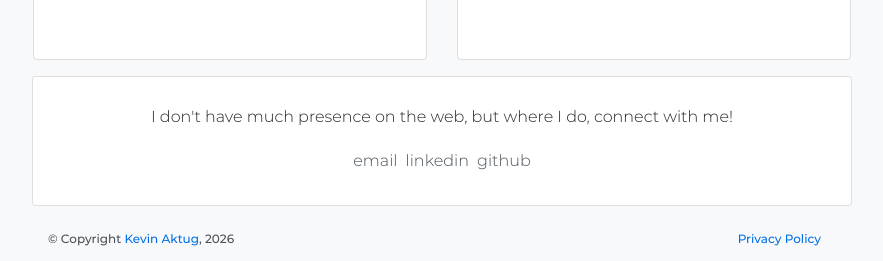
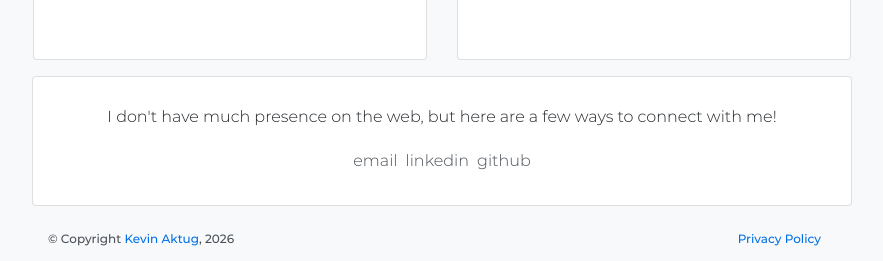
Before and after one commit to Kmagameguy/portfolio, a Jekyll site: the page built from site/about/index.html, in a window 1280 px wide and 1202 px high. Shown: the part 938-1199 px from the top of the window, without its empty margins (198-1081 px from the left). Built offline with Jekyll 4.4.1, drawn with Linux system fonts in a browser that asks for light colours.

Commit message:
Minor Updates (#120)

```diff
--- a/site/about/index.html
+++ b/site/about/index.html
@@ -59,7 +59,7 @@ permalink: /about/
 <div class="card mt-3 p-2">
   <div class="card-body">
       <div class="card-text text-center">
-        <p>I don't have much presence on the web, but where I do, connect with me!</p>
+        <p>I don't have much presence on the web, but here are a few ways to connect with me!</p>
       </div>
       {% for item in site.social_links %}
         {% assign remainder = forloop.index | minus: 1 | modulo: 4 %}
```
Also changed, not shown: Gemfile.lock, assets/images/scribbles/5line1.jpg (renamed from assets/images/scribbles/5musk1.jpg), assets/images/scribbles/musc2.jpg (renamed from assets/images/scribbles/musk2.jpg), assets/images/scribbles/musc3.jpg (renamed from assets/images/scribbles/musk3.jpg), assets/images/scribbles/sso.jpg (deleted), assets/images/scribbles/thefattening.jpg (deleted), assets/images/scribbles/zoom.jpg (deleted), 1 other file.
